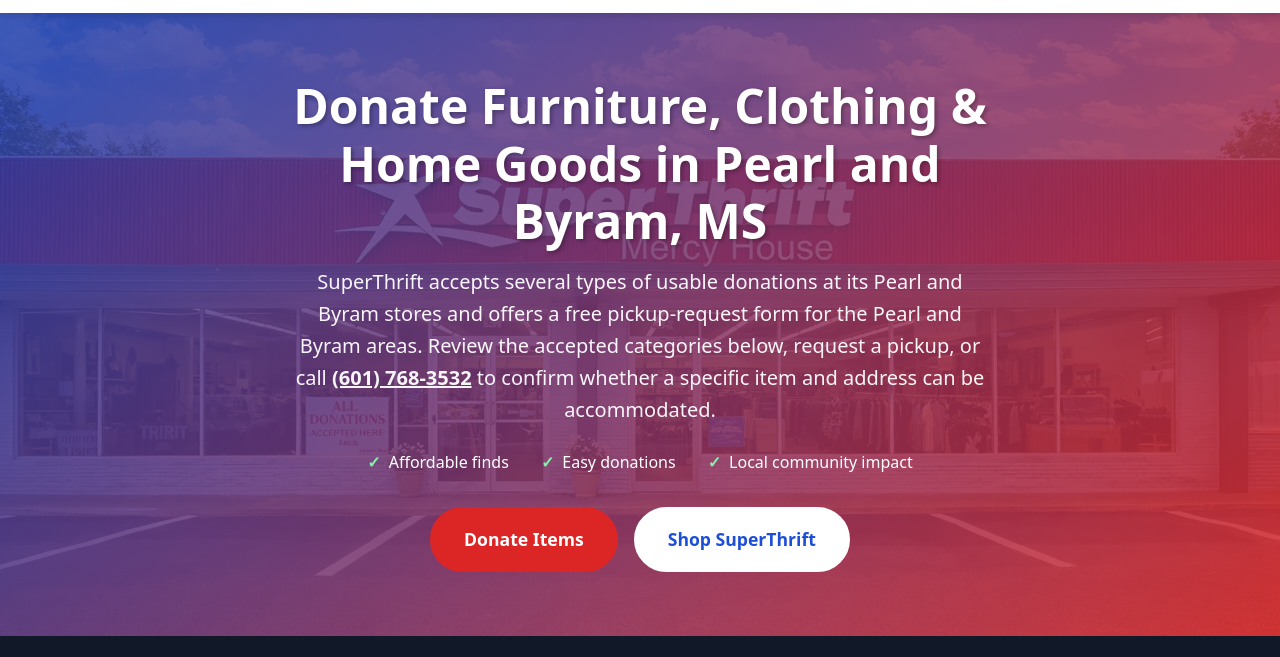
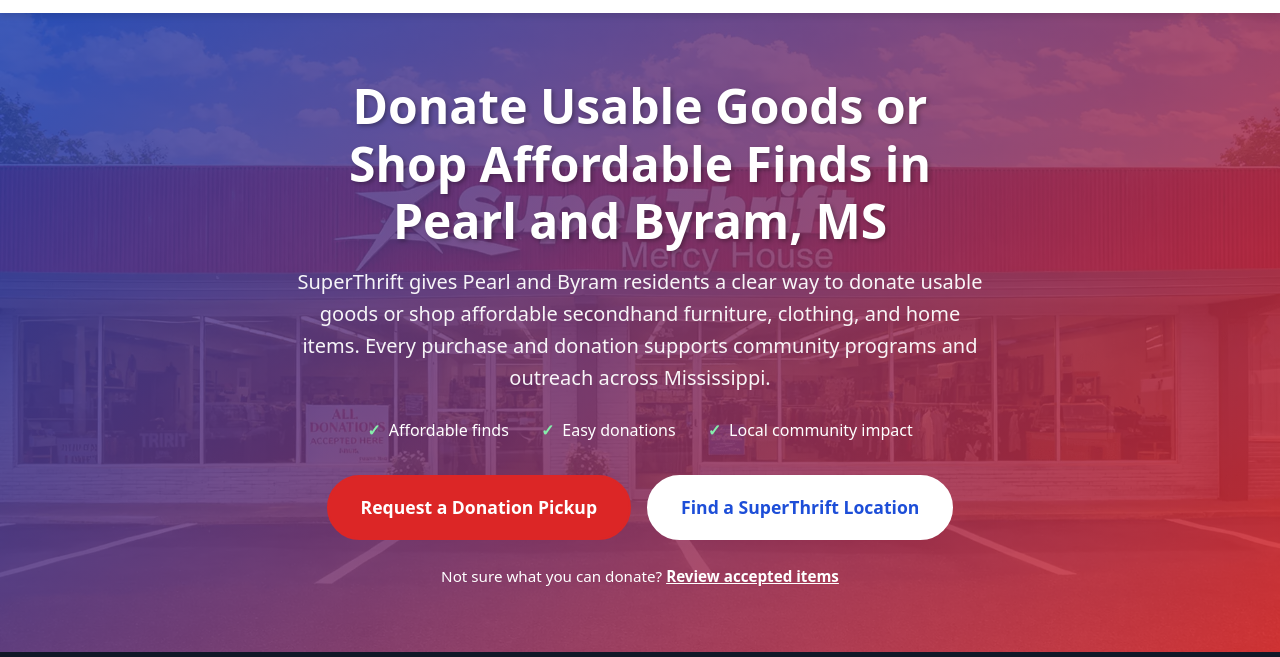
Before and after one commit to verticalconsulting/superthrift, a website: page index.html in a window 1280 px wide. Shown: the part 79-736 px from the top of the page. Drawn offline with Linux system fonts and the light colour scheme.

Commit message:
Clarify donation and shopping homepage CTAs

```diff
--- a/css/styles.css
+++ b/css/styles.css
@@ -317,6 +317,20 @@
     border-color: var(--white);
 }
 
+.hero-support-link {
+    margin: var(--space-md) 0 0;
+    font-size: 0.95rem;
+}
+
+.hero-support-link a {
+    color: var(--white);
+    font-weight: 700;
+}
+
+.hero-support-link a:hover {
+    color: var(--gold);
+}
+
 @media (min-width: 768px) {
     .hero {
         padding: var(--space-2xl) 0;
--- a/index.html
+++ b/index.html
@@ -177,8 +177,8 @@
         <div class="hero-bg"></div>
         <div class="container">
             <div class="hero-content">
-                <h1>Donate Furniture, Clothing &amp; Home Goods in Pearl and Byram, MS</h1>
-                <p class="hero-subtext">SuperThrift accepts several types of usable donations at its Pearl and Byram stores and offers a free pickup-request form for the Pearl and Byram areas. Review the accepted categories below, request a pickup, or call <a href="tel:6017683532">(601) 768-3532</a> to confirm whether a specific item and address can be accommodated.</p>
+                <h1>Donate Usable Goods or Shop Affordable Finds in Pearl and Byram, MS</h1>
+                <p class="hero-subtext">SuperThrift gives Pearl and Byram residents a clear way to donate usable goods or shop affordable secondhand furniture, clothing, and home items. Every purchase and donation supports community programs and outreach across Mississippi.</p>
 
                 <ul class="hero-benefits">
                     <li><span class="benefit-icon">&#10003;</span> Affordable finds</li>
@@ -187,9 +187,10 @@
                 </ul>
 
                 <div class="hero-buttons">
-                    <a href="#donate" class="btn btn-primary btn-large">Donate Items</a>
-                    <a href="#shop" class="btn btn-secondary btn-large">Shop SuperThrift</a>
+                    <a href="#schedule-pickup" class="btn btn-primary btn-large">Request a Donation Pickup</a>
+                    <a href="#locations" class="btn btn-secondary btn-large">Find a SuperThrift Location</a>
                 </div>
+                <p class="hero-support-link">Not sure what you can donate? <a href="#what-we-accept">Review accepted items</a></p>
             </div>
         </div>
     </section>
```
